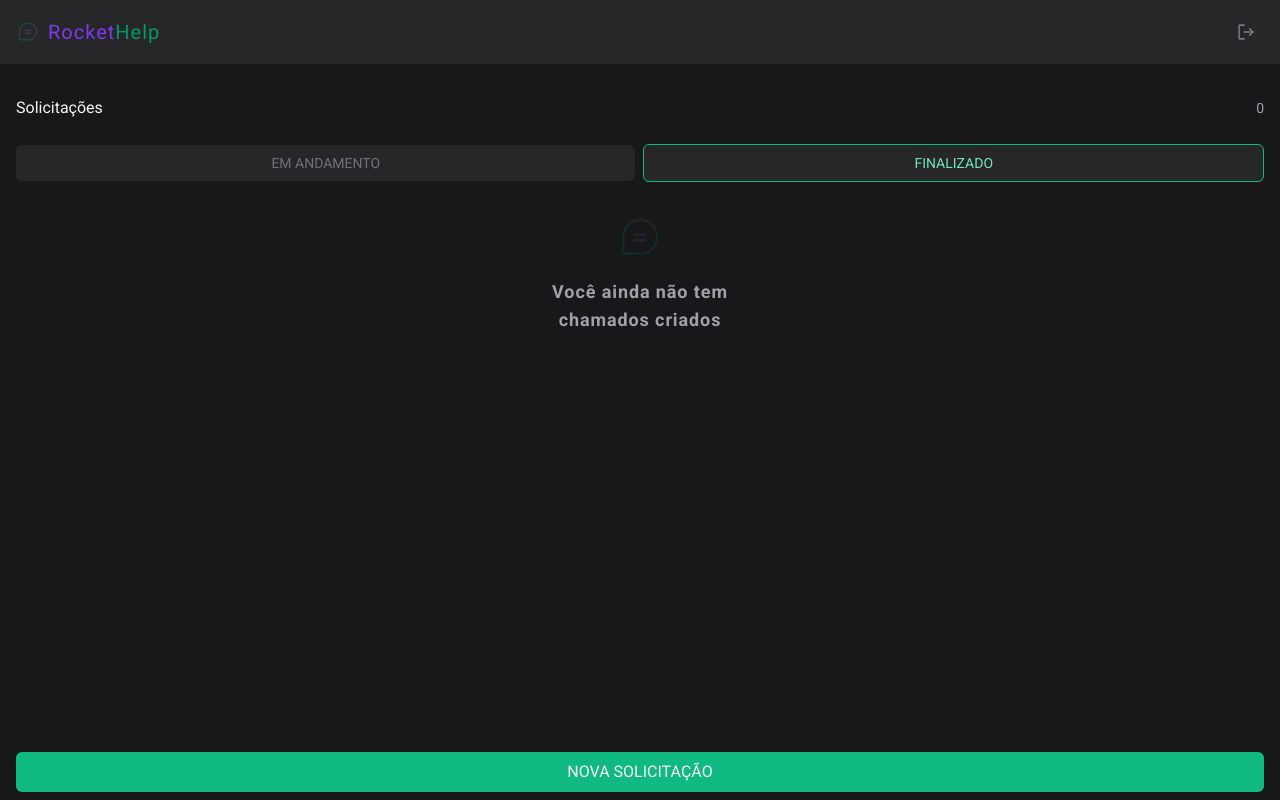
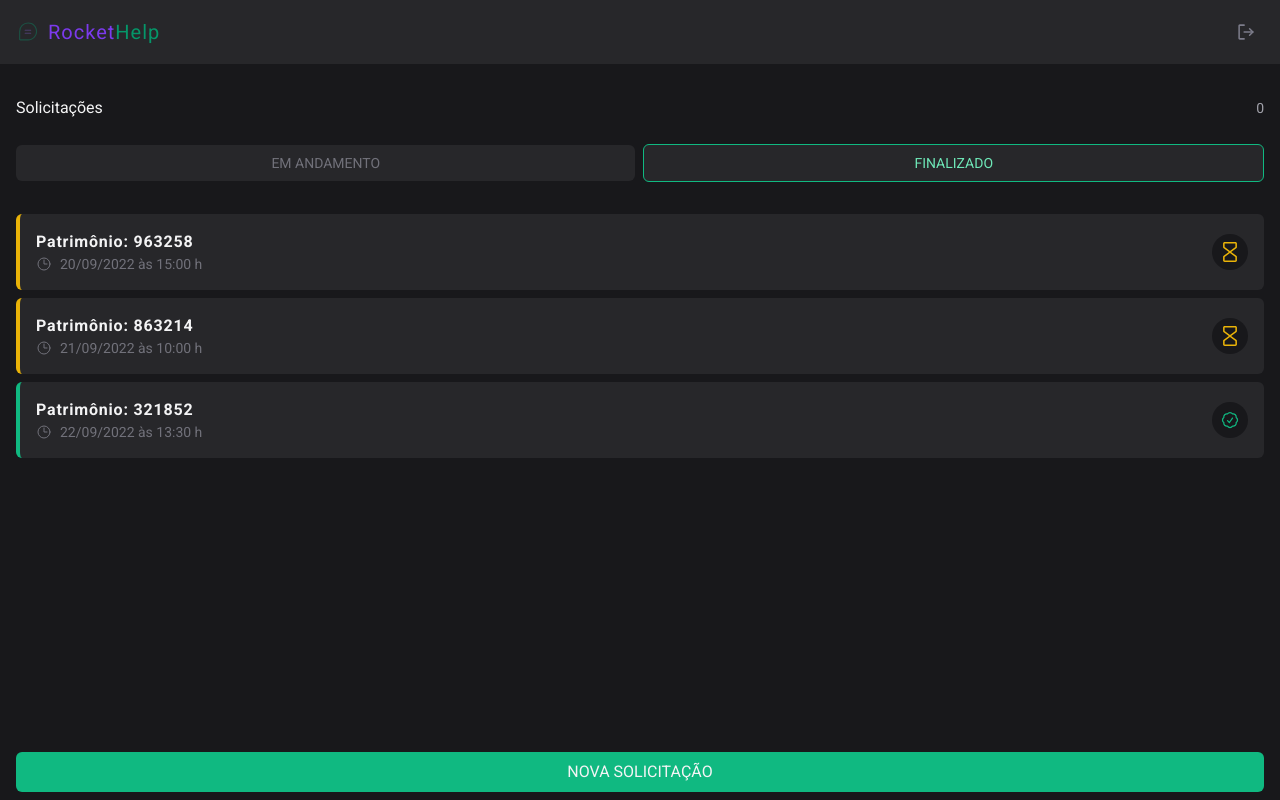
Before and after one commit to mrfneto/vue-rocket-help, a Vue app: page / in a window 1280 px wide. Built offline with nearby package versions, Linux system fonts and the light colour scheme; no server answers; sample sign-in values are in the browser's storage.

Commit message:
Home List

```diff
--- a/src/components/HomeView.vue
+++ b/src/components/HomeView.vue
@@ -1,12 +1,17 @@
 <script setup>
 import { ref } from "vue";
 import { useRouter } from "vue-router";
+import { useStore } from "../stores";
 import { logoutUser } from "../firebase/useFirebase";
 import Logo from "./shared/Logo.vue";
 import LogoutIcon from "./icons/LogoutIcon.vue";
 import Symbol from "./icons/symbol.vue";
+import IconClock from "./icons/IconClock.vue";
+import IconHourGlass from "./icons/IconHourGlass.vue";
+import IconCheckBadge from "./icons/IconCheckBadge.vue";
 
 const router = useRouter();
+const store = useStore();
 
 const active = ref(true);
 
@@ -29,11 +34,11 @@ const logout = async () => {
       </button>
     </header>
     <main class="flex-1 py-8 px-4 overflow-y-auto">
-      <section class="flex items-center justify-between mb-6">
+      <div class="flex items-center justify-between mb-6">
         <h2>Solicitações</h2>
         <p class="text-sm text-zinc-400">0</p>
-      </section>
-      <section class="flex items-center space-x-2 mb-8">
+      </div>
+      <div class="flex items-center space-x-2 mb-8">
         <button
           class="btn w-full text-sm btn--secondary"
           :class="active ? '' : 'btn__outline--secondary'"
@@ -48,14 +53,36 @@ const logout = async () => {
         >
           Finalizado
         </button>
-      </section>
-      <section class="text-center">
+      </div>
+      <div v-if="store.orders.length === 0" class="text-center">
         <Symbol class="w-12 h-12 opacity-40 mx-auto mb-4" />
         <p class="text-zinc-400 text-lg font-semibold tracking-wider">
           Você ainda não tem <br />
           chamados criados
         </p>
-      </section>
+      </div>
+
+      <div
+        v-else
+        v-for="order in store.orders"
+        :key="order.id"
+        class="flex items-center justify-between bg-zinc-800 rounded-md p-4 mb-2 border-l-4"
+        :class="!order.status ? ' border-yellow-500' : 'border-emerald-500'"
+      >
+        <div>
+          <p class="font-semibold tracking-wider">
+            Patrimônio: {{ order.number }}
+          </p>
+          <div class="flex items-center text-sm space-x-2 text-zinc-500">
+            <IconClock class="w-4 h-4" />
+            <span>{{ order.created_at }}</span>
+          </div>
+        </div>
+        <div class="bg-zinc-900 rounded-full p-2">
+          <IconHourGlass v-if="!order.status" class="w-5 h-5 text-yellow-500" />
+          <IconCheckBadge v-else class="w-5 h-5 text-emerald-500" />
+        </div>
+      </div>
     </main>
     <footer class="py-2 px-4">
       <button to="#" class="btn btn--primary w-full">Nova Solicitação</button>
--- /dev/null
+++ b/src/components/icons/IconCheckBadge.vue
@@ -0,0 +1,15 @@
+<template>
+  <svg
+    xmlns="http://www.w3.org/2000/svg"
+    fill="none"
+    viewBox="0 0 24 24"
+    stroke-width="1.5"
+    stroke="currentColor"
+  >
+    <path
+      stroke-linecap="round"
+      stroke-linejoin="round"
+      d="M9 12.75L11.25 15 15 9.75M21 12c0 1.268-.63 2.39-1.593 3.068a3.745 3.745 0 01-1.043 3.296 3.745 3.745 0 01-3.296 1.043A3.745 3.745 0 0112 21c-1.268 0-2.39-.63-3.068-1.593a3.746 3.746 0 01-3.296-1.043 3.745 3.745 0 01-1.043-3.296A3.745 3.745 0 013 12c0-1.268.63-2.39 1.593-3.068a3.745 3.745 0 011.043-3.296 3.746 3.746 0 013.296-1.043A3.746 3.746 0 0112 3c1.268 0 2.39.63 3.068 1.593a3.746 3.746 0 013.296 1.043 3.746 3.746 0 011.043 3.296A3.745 3.745 0 0121 12z"
+    />
+  </svg>
+</template>
--- /dev/null
+++ b/src/components/icons/IconClock.vue
@@ -0,0 +1,15 @@
+<template>
+  <svg
+    xmlns="http://www.w3.org/2000/svg"
+    fill="none"
+    stroke="currentColor"
+    viewBox="0 0 24 24"
+    stroke-width="1.5"
+  >
+    <path
+      stroke-linecap="round"
+      stroke-linejoin="round"
+      d="M12 6v6h4.5m4.5 0a9 9 0 11-18 0 9 9 0 0118 0z"
+    />
+  </svg>
+</template>
--- /dev/null
+++ b/src/components/icons/IconHourGlass.vue
@@ -0,0 +1,16 @@
+<template>
+  <svg viewBox="0 0 18 26" fill="none" xmlns="http://www.w3.org/2000/svg">
+    <path
+      fill-rule="evenodd"
+      clip-rule="evenodd"
+      d="M0.585806 0.585787C0.960878 0.210714 1.46959 0 2.00002 0H16C16.5305 0 17.0392 0.210714 17.4142 0.585787C17.7893 0.960861 18 1.46957 18 2V6.45616C17.9981 6.7644 17.9254 7.06808 17.7876 7.34378C17.6497 7.61948 17.4504 7.85983 17.2049 8.04629L9.60337 13.7975C9.2477 14.0666 8.75682 14.0676 8.40002 13.8L0.795088 8.0963C0.549638 7.90984 0.350314 7.66947 0.212465 7.39378C0.0746161 7.11808 0.00193775 6.8144 3.79682e-05 6.50616L0 6.5L1.89543e-05 2C1.89543e-05 1.46957 0.210733 0.960859 0.585806 0.585787ZM16 2H2.00002V6.49445L2.00132 6.49935L2.00445 6.50333L8.99739 11.748L15.9951 6.45371L15.9987 6.44935L16 6.44446V2Z"
+      fill="currentColor"
+    />
+    <path
+      fill-rule="evenodd"
+      clip-rule="evenodd"
+      d="M8.40002 12.2C8.75682 11.9324 9.2477 11.9334 9.60337 12.2025L17.2049 17.9537C17.4504 18.1402 17.6497 18.3805 17.7876 18.6562C17.9254 18.9319 17.9981 19.2356 18 19.5438L18 19.55L18 24C18 24.5304 17.7893 25.0391 17.4142 25.4142C17.0392 25.7893 16.5304 26 16 26H2.00002C1.46959 26 0.96088 25.7893 0.585806 25.4142C0.210733 25.0391 1.90735e-05 24.5304 1.90735e-05 24V19.4938C0.00191885 19.1856 0.0746163 18.8819 0.212465 18.6062C0.350315 18.3305 0.549652 18.0902 0.795099 17.9037L0.800007 17.9L8.40002 12.2ZM2.00002 19.5055L2.00132 19.5007L2.00445 19.4967L8.99739 14.252L15.9951 19.5463L15.9987 19.5507L15.9994 19.5523L16 19.5555V24H2.00002V19.5055Z"
+      fill="currentColor"
+    />
+  </svg>
+</template>
--- /dev/null
+++ b/src/stores/index.js
@@ -0,0 +1,38 @@
+import { defineStore } from "pinia";
+import { ref } from "vue";
+
+export const useStore = defineStore("main", () => {
+  const orders = ref([
+    {
+      id: 1,
+      number: 963258,
+      problems: " Lorem ipsum dolor sit amet consectetur adipisicing elit. ",
+      soluction: "",
+      status: false,
+      created_at: "20/09/2022 às 15:00 h",
+      updated_at: "",
+    },
+    {
+      id: 2,
+      number: 863214,
+      problems: " Repellat totam vitae, quisquam, accusamus",
+      soluction: "",
+      status: false,
+      created_at: "21/09/2022 às 10:00 h",
+      updated_at: "",
+    },
+    {
+      id: 1,
+      number: 321852,
+      problems:
+        " Blanditiis ex neque sequi illum quos minima quae nobis eligendi rerum corrupti iste omnis fuga! Voluptatem, dignissimos!",
+      soluction:
+        "Lorem ipsum dolor sit amet consectetur adipisicing elit. Repellat totam vitae, quisquam, accusamus",
+      status: true,
+      created_at: "22/09/2022 às 13:30 h",
+      updated_at: "25/09/2022 às 16:00 h",
+    },
+  ]);
+
+  return { orders };
+});
```
